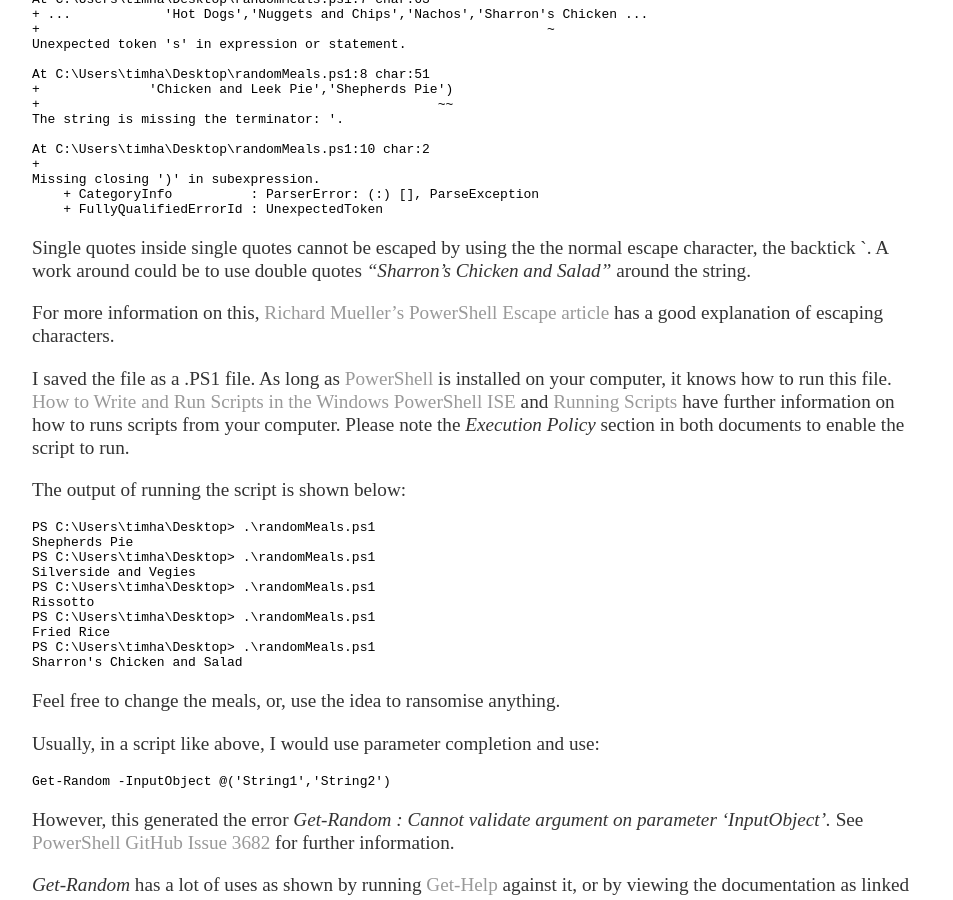
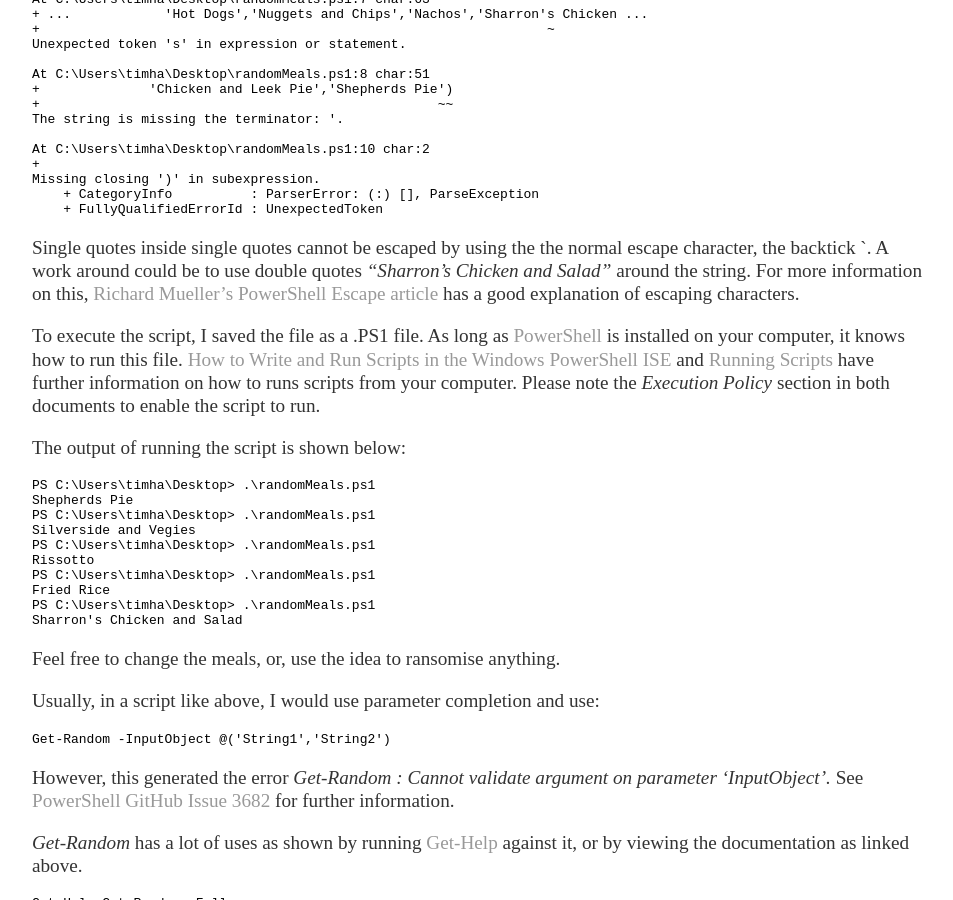
Before and after one commit to timhaintz/timhaintz.github.io, a Jekyll site: the page built from _posts/2018-05-13-What's-for-Dinner-Get-Random.md, in a window 1280 px wide and 900 px high, scrolled down 987 px. Shown: the whole window, without its empty margins (160-1113 px from the left). Built offline with Jekyll 4.4.1, drawn with Linux system fonts in a browser that asks for light colours.

Commit message:
Update 2018-05-13-What's-for-Dinner-Get-Random.md

````diff
--- a/_posts/2018-05-13-What's-for-Dinner-Get-Random.md
+++ b/_posts/2018-05-13-What's-for-Dinner-Get-Random.md
@@ -60,10 +60,9 @@ Missing closing ')' in subexpression.
 ```
 Single quotes inside single quotes cannot be escaped by using the the normal escape character, the backtick `.
 A work around could be to use double quotes *"Sharron's Chicken and Salad"* around the string.
-
 For more information on this, [Richard Mueller's PowerShell Escape article](http://www.rlmueller.net/PowerShellEscape.htm) has a good explanation of escaping characters.
 
-I saved the file as a .PS1 file. As long as [PowerShell](https://docs.microsoft.com/en-us/powershell/scripting/setup/installing-windows-powershell?view=powershell-6) is installed on your computer, it knows how to run this file.
+To execute the script, I saved the file as a .PS1 file. As long as [PowerShell](https://docs.microsoft.com/en-us/powershell/scripting/setup/installing-windows-powershell?view=powershell-6) is installed on your computer, it knows how to run this file.
 [How to Write and Run Scripts in the Windows PowerShell ISE](https://docs.microsoft.com/en-us/powershell/scripting/core-powershell/ise/how-to-write-and-run-scripts-in-the-windows-powershell-ise?view=powershell-6) and [Running Scripts](https://technet.microsoft.com/en-us/library/bb613481(v=vs.85).aspx) have further information on how to runs scripts from your computer. Please note the *Execution Policy* section in both documents to enable the script to run.
 
 The output of running the script is shown below:
````
